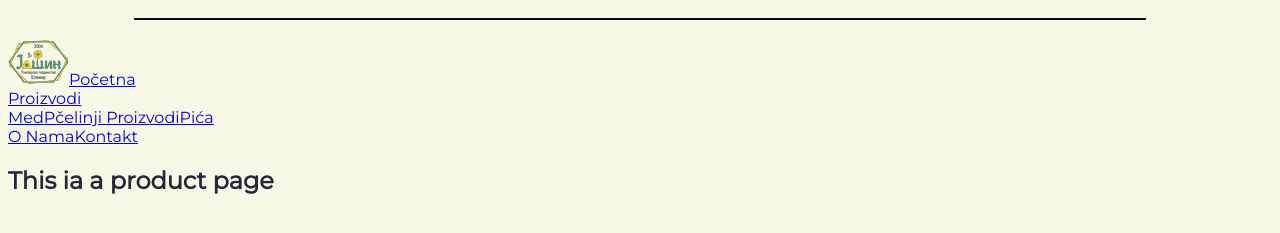
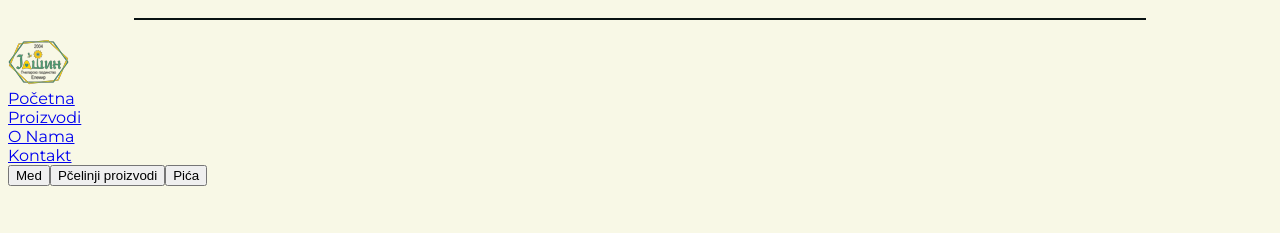
Before and after one commit to ivanapfafsovljanski/Dacin-sajt, a React app: page /products in a window 1280 px wide. Shown: the part 413-646 px from the top of the page. Built offline with nearby package versions, Linux system fonts and the light colour scheme.

Commit message:
Proizvodi added

```diff
--- a/src/components/Heading.js
+++ b/src/components/Heading.js
@@ -2,9 +2,7 @@ import React from "react";
 import { BrowserRouter as Router, Route, NavLink, Link, Switch } from "react-router-dom";
 import Products from "./pages/Products";
 import Home from "./pages/Home";
-import Honey from "./pages/Honey";
-import HoneyProducts from "./pages/HoneyProducts";
-import Drinks from "./pages/Drinks";
+
 import AboutUs from "./pages/AboutUs";
 import Contact from "./pages/Contact";
 
@@ -21,16 +19,10 @@ function Heading() {
                     <Link to="/"><img className="logoInMenu" src="../img/mali-mali-logo.png" /></Link>
                     <NavLink className="link" activeClassName="navActiveLink" exact to="/">Početna</NavLink>
 
-                    <div className="productsMenu">
+
                         <NavLink className="link" activeClassName="navActiveLink" exact to="/products">Proizvodi</NavLink>
 
-                        {/* this is sub-menu */}
-                        <div className="subLink">
-                            <NavLink className="link" activeClassName="navActiveLink" exact to="/products/honey" >Med</NavLink>
-                            <NavLink className="link" activeClassName="navActiveLink" exact to="/products/honeyProducts">Pčelinji Proizvodi</NavLink>
-                            <NavLink className="link" activeClassName="navActiveLink" exact to="products/drinks">Pića</NavLink>
-                        </div>
-                    </div>
+
 
                     <NavLink className="link" activeClassName="navActiveLink" exact to="/aboutUs">O Nama</NavLink>
                     <NavLink className="link" activeClassName="navActiveLink" exact to="/contact">Kontakt</NavLink>
@@ -39,9 +31,7 @@ function Heading() {
                         <Route path="/" exact component={Home} />
                         <Route path="/products" exact component={Products} />
 
-                        <Route path="/products/honey" component={Honey} />
-                        <Route path="/products/honeyProducts" component={HoneyProducts} />
-                        <Route path="/products/drinks" component={Drinks} />
+                        {/*  /> */}
 
                         <Route path="/aboutUs" exact component={AboutUs} />
                         <Route path="/contact" exact component={Contact} />
--- a/src/components/pages/Drinks.js
+++ b/src/components/pages/Drinks.js
@@ -3,7 +3,7 @@ import React from "react";
 function Drinks(){
     return(
         <div>
-
+<h1>Poća</h1>
         </div>
     )
 }
--- a/src/components/pages/Home.js
+++ b/src/components/pages/Home.js
@@ -1,9 +1,12 @@
 import React from "react";
+import Heading from "../Heading";
 
 function Home() {
     return(
         <div>
 
+
+        <h1>POČETNA</h1>
         </div>
     )
 }
--- a/src/components/pages/Honey.js
+++ b/src/components/pages/Honey.js
@@ -2,7 +2,9 @@ import React from "react";
 
 function Honey() {
     return(
-        <div></div>
+        <div>
+            <h1>MED</h1>
+        </div>
     )
 }
 
--- a/src/components/pages/HoneyProducts.js
+++ b/src/components/pages/HoneyProducts.js
@@ -3,7 +3,7 @@ import React from "react";
 function HoneyProducts(){
     return(
         <div>
-
+<h1>Pčelinji proizvodi</h1>
         </div>
     )
 }
--- /dev/null
+++ b/src/components/pages/ProductButtons.js
@@ -0,0 +1,46 @@
+import React, {useState} from "react";
+import Honey from "./Honey";
+import HoneyProducts from "./HoneyProducts";
+import Drinks from "./Drinks";
+
+function ProductButtons() {
+
+    const[product, setProduct] = useState("");
+
+    function handleProducts(e){
+        const btn = e.target.value;
+
+        if(btn === "Med"){
+            setProduct("Honey");
+
+        }
+        if(btn === "Pčelinji proizvodi"){
+            setProduct("HoneyProducts");
+
+        }
+        if(btn === "Pića"){
+            setProduct("Drinks");
+
+        }
+
+    }
+
+console.log(product);
+    return (
+
+
+        <div>
+            <input type="button" value="Med" onClick={handleProducts} className="btnproducts" />
+            <input type="button" value="Pčelinji proizvodi" onClick={handleProducts} className="btnproducts"/>
+            <input type="button" value="Pića" onClick={handleProducts} className="btnproducts"/>
+
+            <div>
+                {product === "Honey" ? <Honey /> : null}
+                {product === "HoneyProducts" ? <HoneyProducts /> : null}
+                {product === "Drinks" ? <Drinks /> : null}
+            </div>
+
+        </div>
+    )
+}
+export default ProductButtons;
--- a/src/components/pages/Products.js
+++ b/src/components/pages/Products.js
@@ -1,9 +1,15 @@
 import React from "react";
+import ProductButtons from "./ProductButtons";
 
-function Products(){
-    return(
+
+function Products() {
+    return (
+
         <div>
-<h1>This ia a product page</h1>
+
+           <ProductButtons />
+
+
         </div>
     )
 }
--- a/style/_heading.scss
+++ b/style/_heading.scss
@@ -24,3 +24,9 @@
 }
 
 // NAVIGATION
+.link{
+    display: block;
+}
+.productsMenu{
+
+}
```
